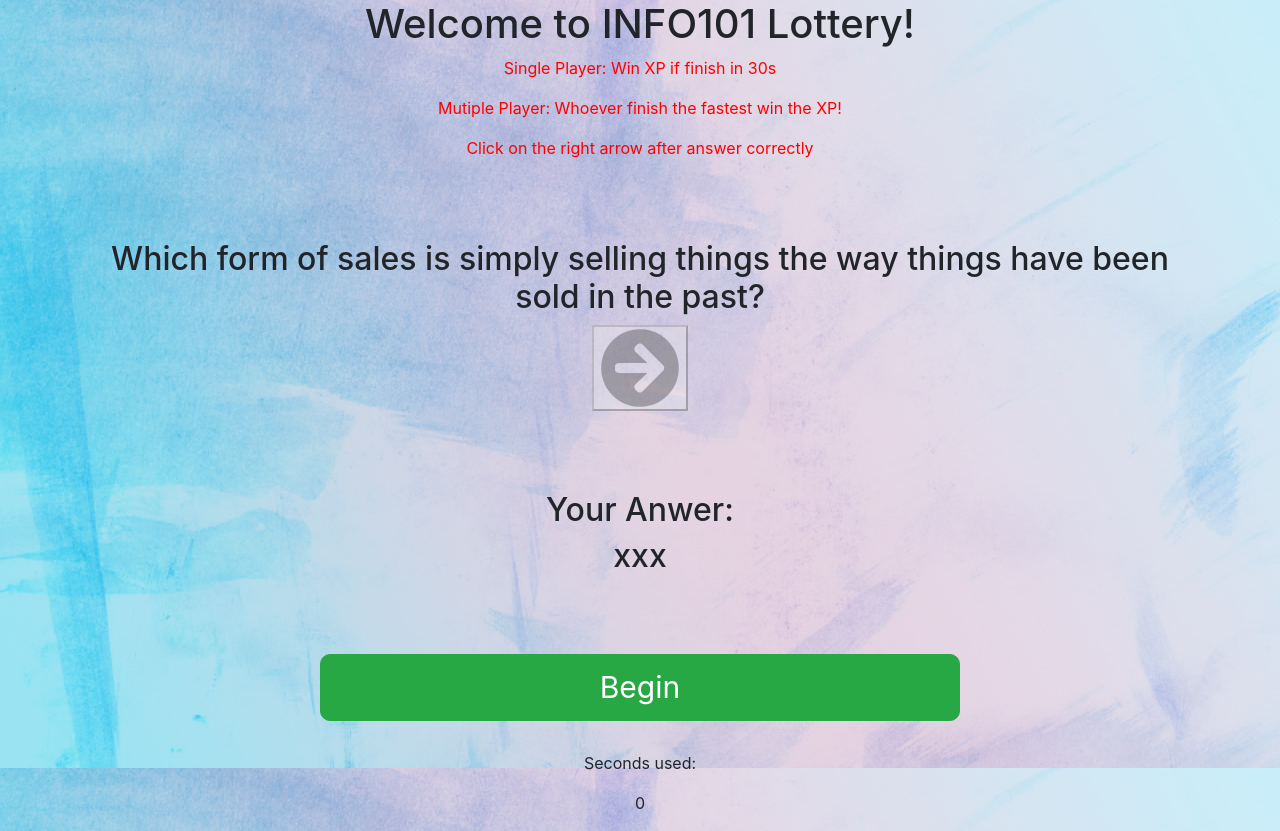
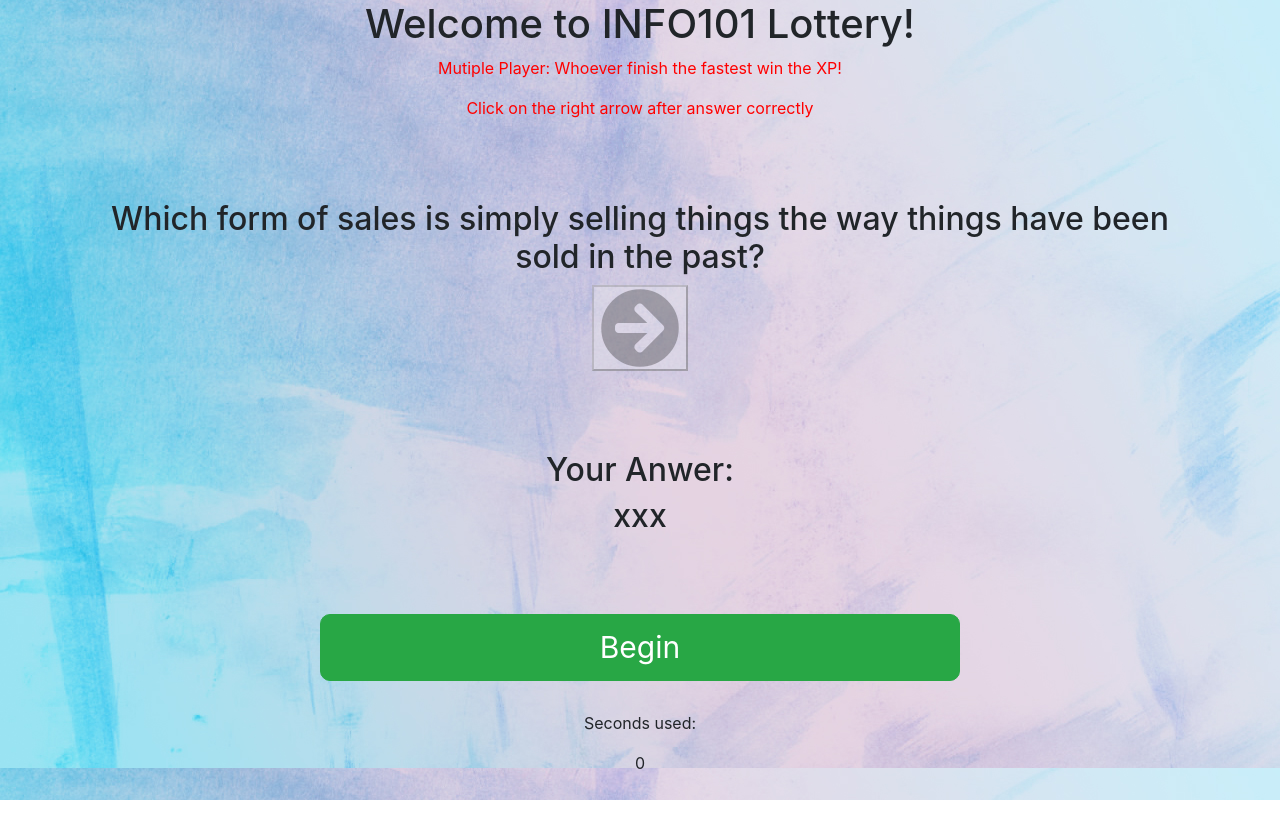
Before and after one commit to YuanruiZhang/simple_lottery, a plain HTML site: page index.html in a window 1280 px wide. After the commit the page ends 800 px from the top, so only its background shows below. Drawn offline with nearby package versions, Linux system fonts and the light colour scheme.

Commit message:
mutiple player

```diff
--- a/index.html
+++ b/index.html
@@ -23,7 +23,6 @@
   <body>
     <h1>Welcome to INFO101 Lottery!</h1>
     <div id="introduction">
-    <p>Single Player: Win XP if finish in 30s</p>
     <p>Mutiple Player: Whoever finish the fastest win the XP!</p>
     <p>Click on the right arrow after answer correctly</p>
   </div>
```
